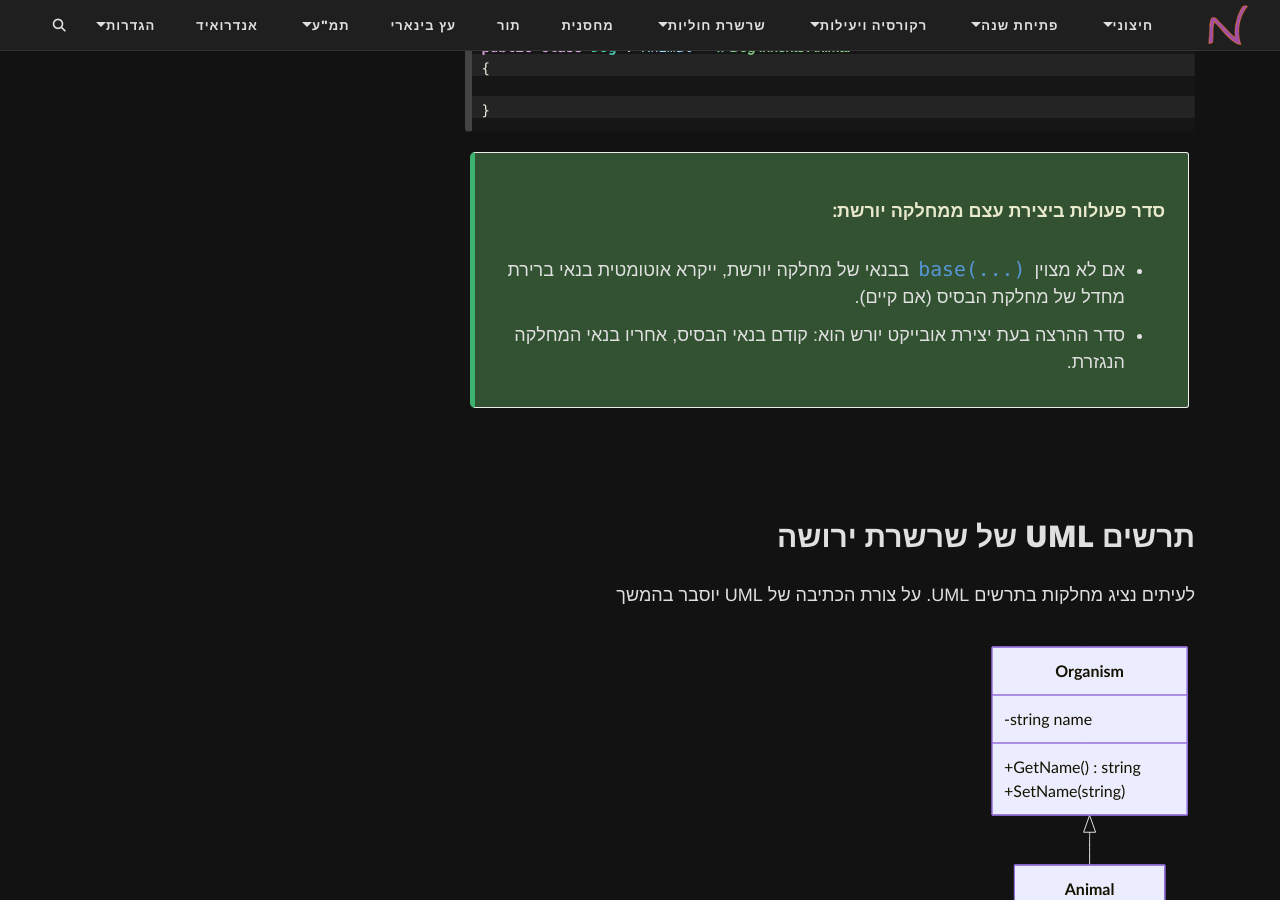
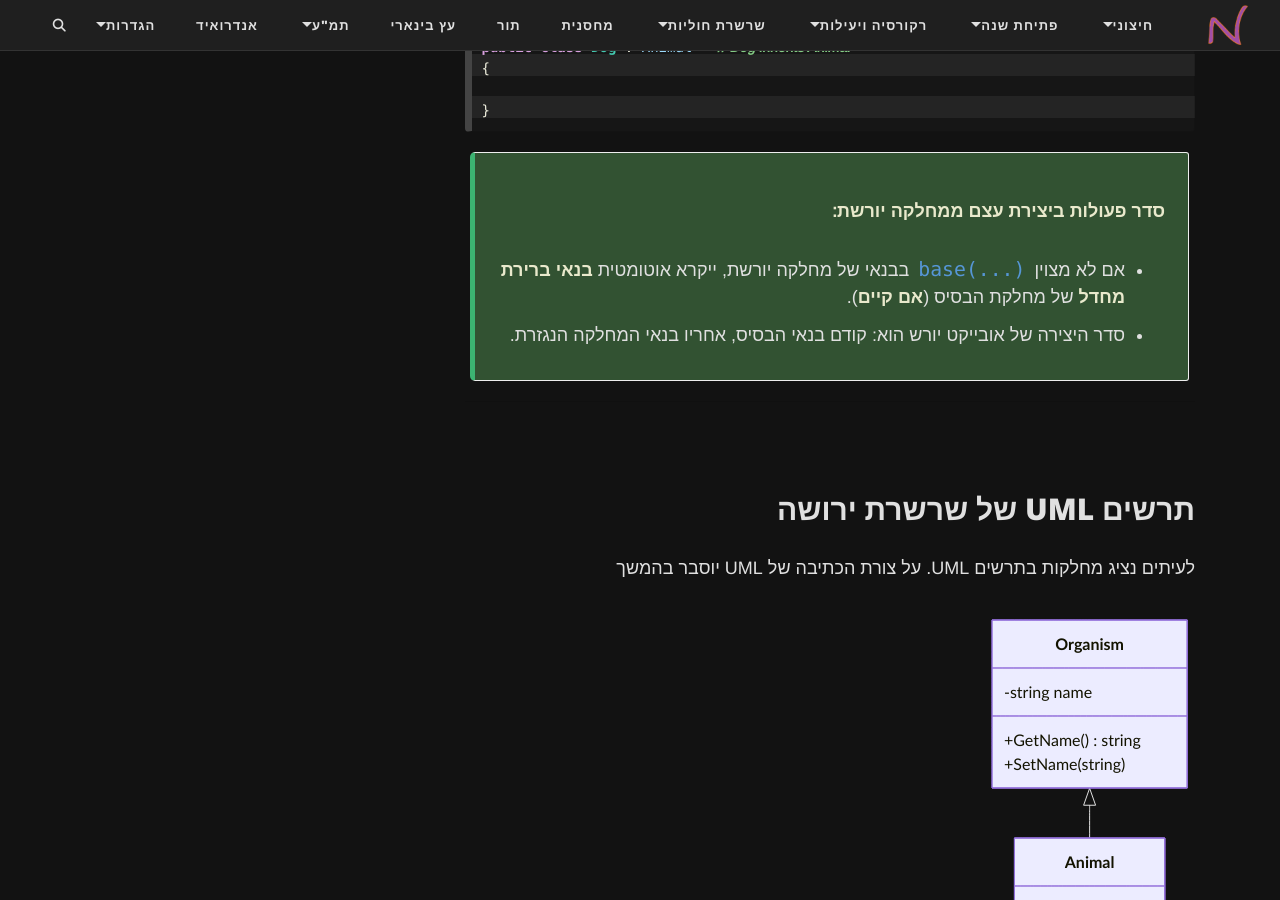
Before and after one commit to 3strategy/BeautifulMivney, a Jekyll site: the page built from oop/01inheritance.md, in a window 1280 px wide and 900 px high, scrolled down 677 px. Built offline with Jekyll 4.4.1, drawn with Linux system fonts in a browser that asks for light colours; comment, search, counter and statistics services are not loaded.

Commit message:
תיקונים

```diff
--- a/oop/01inheritance.md
+++ b/oop/01inheritance.md
@@ -25,8 +25,8 @@ public class Dog : Animal   // Dog inherits Animal
 <div class="box-success" markdown=1>
 
 **סדר פעולות ביצירת עצם ממחלקה יורשת:**
-- אם לא מצוין `(...)base` בבנאי של מחלקה יורשת, ייקרא אוטומטית בנאי ברירת מחדל של מחלקת הבסיס (אם קיים).
-- סדר ההרצה בעת יצירת אובייקט יורש הוא: קודם בנאי הבסיס, אחריו בנאי המחלקה הנגזרת.
+- אם לא מצוין `(...)base` בבנאי של מחלקה יורשת, ייקרא אוטומטית **בנאי ברירת מחדל** של מחלקת הבסיס (**אם קיים**).
+- סדר היצירה של אובייקט יורש הוא: קודם בנאי הבסיס, אחריו בנאי המחלקה הנגזרת.
 </div>
 
 ---
@@ -347,6 +347,6 @@ class Program
 
 [המשך - הרחבה בנושא בנאים](/oop/01inheritdconstructors)
 
-[קמפוס - מצגת ירושה]("https://lomdot.education.gov.il/Qualitest/CSA11B-inherit/index.html")
+[קמפוס - מצגת ירושה](https://lomdot.education.gov.il/Qualitest/CSA11B-inherit/index.html)
 
-[קמפוס - מצגת מחלקות אבסטרקטיות]("https://lomdot.education.gov.il/Qualitest/CSA11C-abstract/index.html")
+[קמפוס - מצגת מחלקות אבסטרקטיות](https://lomdot.education.gov.il/Qualitest/CSA11C-abstract/index.html)
```
Also changed, not shown: oop/01inheritc.md (+1 -1 lines).
